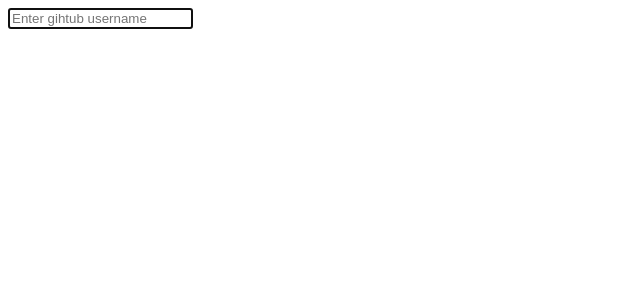
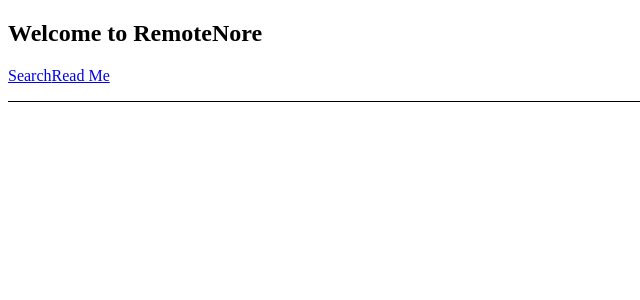
Before and after one commit to sulenchy/Search-Github-Repo, a React app: page / in a window 1280 px wide. Shown: the top 300 px of the page, without its empty margins (0-640 px from the left). Built offline with nearby package versions, Linux system fonts and the light colour scheme.

Commit message:
setup and test react-router

```diff
--- a/package.json
+++ b/package.json
@@ -4,8 +4,7 @@
   "description": "",
   "main": "src/index.js",
   "scripts": {
-    "test": "echo \"Error: no test specified\" && exit 1",
-    "start": "webpack-dev-server --mode development --hot --port 4001",
+    "start": "webpack-dev-server --open --mode development --hot --port 4002",
     "build": "webpack --mode production"
   },
   "author": "",
@@ -15,6 +14,7 @@
     "html-webpack-plugin": "^5.5.0",
     "react": "^17.0.2",
     "react-dom": "^17.0.2",
+    "react-router-dom": "^6.2.1",
     "styled-components": "^5.3.3",
     "webpack": "^5.65.0",
     "webpack-cli": "^4.9.1",
--- a/public/index.html
+++ b/public/index.html
@@ -9,6 +9,5 @@
     </head>
     <body>
         <div id="root"></div>
-        <!-- <script src="bundle.js" async defer></script> -->
     </body>
 </html>
--- a/src/App.jsx
+++ b/src/App.jsx
@@ -1,12 +1,21 @@
-import React, { useEffect } from 'react';
-import Search from './Search';
-import ErrorBoundary from './ErrorBoundary';
+import React from 'react';
+import { Link } from "react-router-dom";
+
 
 function  App(){
     return (
-        // <ErrorBoundary>
-            <Search />
-        // </ErrorBoundary>
+        <div>
+            <h2>Welcome to RemoteNore</h2>
+            <nav
+                style={{
+                borderBottom: "solid 1px",
+                paddingBottom: "1rem"
+                }}
+            >
+                <Link to="/search">Search</Link>
+                <Link to="/readme">Read Me</Link>
+            </nav>
+        </div>
     );
 }
 
--- a/src/index.css
+++ /dev/null
@@ -1,8 +0,0 @@
-/**
- normalize css
-**/
-
-html, body {
-    padding: 0;
-    margin: 0;
-}
--- a/src/index.jsx
+++ b/src/index.jsx
@@ -1,5 +1,27 @@
 import React from 'react';
 import ReactDOM from 'react-dom';
 import App from './App.jsx';
+import { BrowserRouter, Routes, Route } from 'react-router-dom'
+import ReadMe from './routes/ReadMe';
+import Search from './routes/Search';
+import ErrorBoundary from './ErrorBoundary';
 
-ReactDOM.render(<App />, document.getElementById('root'));
+ReactDOM.render(
+    <BrowserRouter>
+       <ErrorBoundary>
+            <Routes>
+                <Route path="/" element={<App />} />
+                <Route path="readme" element={<ReadMe />} />
+                <Route path="search" element={<Search />} />
+                <Route
+                    path="*"
+                    element={
+                        <main style={{ padding: "1rem" }}>
+                        <p>There's nothing here!</p>
+                        </main>
+                    }
+                />
+            </Routes>
+        </ErrorBoundary>
+    </BrowserRouter>,
+    document.getElementById('root'));
--- /dev/null
+++ b/src/routes/ReadMe.jsx
@@ -0,0 +1,14 @@
+import React from 'react';
+import { Link } from 'react-router-dom';
+
+
+const ReadMe = () => {
+    return(
+        <div>
+            <p>I am the read me component</p>
+            <Link to="/">back</Link>
+        </div>
+    )
+}
+
+export default ReadMe;
--- a/src/Search.jsx
+++ b/src/routes/Search.jsx
@@ -1,6 +1,7 @@
 import React, { useEffect, useState, useRef } from 'react';
 import styled from 'styled-components';
-import { getRepos, debounce } from './helper';
+import {  Link } from "react-router-dom";
+import { getRepos, debounce } from '../helper';
 
 const MainContainer = styled.div`
 `;
@@ -33,12 +34,14 @@ const  Search = () => {
     return (
         <MainContainer>
             <input ref={ inputRef } type="search" id="github-users" placeholder="Enter gihtub username" onChange={ debounce((event) => handleChange(event), 1000) } />
+            <Link to="/readme">readme</Link>
+            <hr />
             {
                 user ?
                 <div>
                     {
                         repos.map((repo, index) => {
-                            return <li key={index}>{repo.full_name || repo}</li>
+                            return <div><Link to="/" key={index}>{repo.full_name || repo}</Link></div>
                         })
                     }
                 </div>
--- a/webpack.config.js
+++ b/webpack.config.js
@@ -7,11 +7,13 @@ module.exports = {
     devtool: 'inline-source-map',
     output: {
         path: path.join(__dirname, '/dist'),
-        filename: 'bundle.js'
+        filename: 'bundle.js',
+        publicPath: '/'
     },
     devtool: 'inline-source-map',
     devServer: {
         static: './dist',
+        historyApiFallback: true,
     },
     module: {
         rules: [
```
Also changed, not shown: 1 other file (tests, documents, lock files or other folders).
